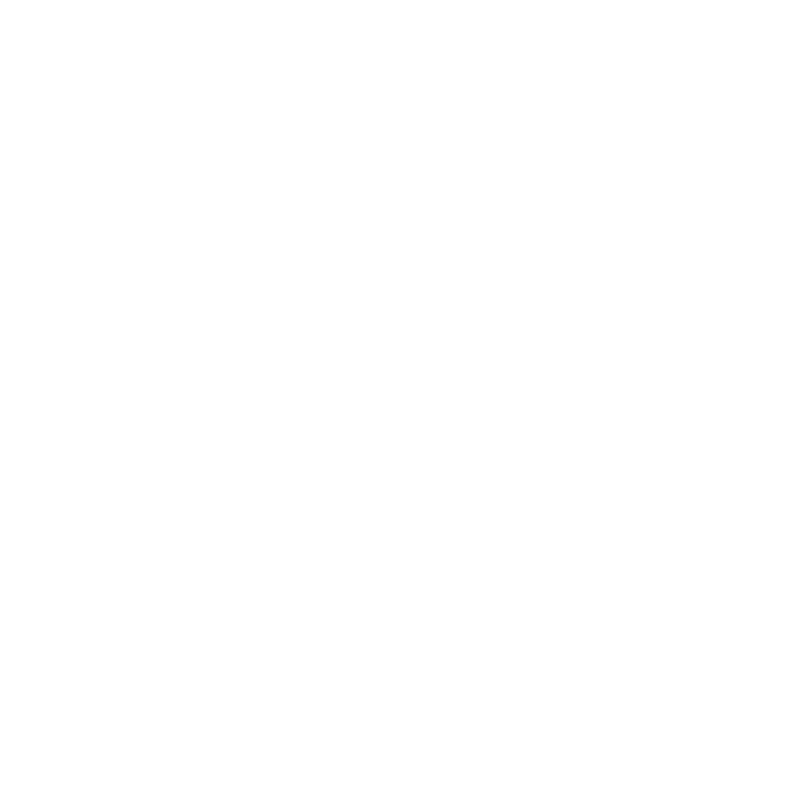
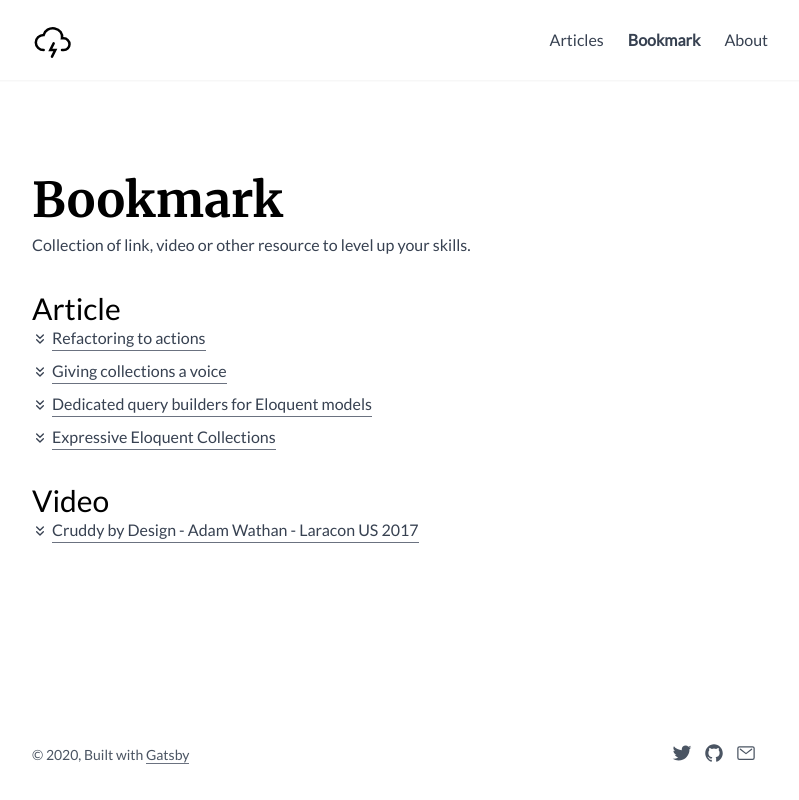
Before and after one commit to jokosusilo/site, a Gatsby site: page /bookmark in a window 1280 px wide. Before the commit this address had no page. Shown: the whole page, without its empty margins (240-1039 px from the left). Built offline with nearby package versions, Linux system fonts and the light colour scheme; Gatsby itself is replaced by a stand-in of ours.

Commit message:
Update dep and rename recommendation to bookmark

```diff
--- a/gatsby-config.js
+++ b/gatsby-config.js
@@ -48,17 +48,10 @@ module.exports = {
       },
     },
     {
-      resolve: `gatsby-plugin-prefetch-google-fonts`,
+      resolve: `gatsby-plugin-google-fonts`,
       options: {
-        fonts: [
-          {
-            family: `Lato`,
-          },
-          {
-            family: `Merriweather`,
-            variants: [`700`],
-          },
-        ],
+        fonts: [`Lato`, `Merriweather\:700`],
+        display: "swap",
       },
     },
     {
--- a/src/components/recommendation-link.js
+++ b/src/components/bookmark-link.js
@@ -1,13 +1,13 @@
 import React from "react"
 import PropTypes from "prop-types"
 
-const RecommendationLink = ({ type, title, link }) => (
+const BookmarkLink = ({ type, title, link }) => (
   <a
     href={link}
     title={`${type === `article` ? `Read more` : `Watch`} - ${title}`}
     className="flex items-center mt-0 text-gray-700 hover:text-black hover:border-black group"
     target="_blank"
-    rel="noreferrer"
+    rel="noreferrer noopener"
   >
     <svg
       viewBox="0 0 24 24"
@@ -29,14 +29,14 @@ const RecommendationLink = ({ type, title, link }) => (
   </a>
 )
 
-RecommendationLink.propTypes = {
+BookmarkLink.propTypes = {
   type: PropTypes.string.isRequired,
   title: PropTypes.string.isRequired,
   link: PropTypes.string.isRequired,
 }
 
-RecommendationLink.defaultProps = {
+BookmarkLink.defaultProps = {
   type: `article`,
 }
 
-export default RecommendationLink
+export default BookmarkLink
--- a/src/components/header.js
+++ b/src/components/header.js
@@ -29,11 +29,11 @@ const Header = () => (
             Articles
           </Link>
           <Link
-            to="/recommendation/"
+            to="/bookmark/"
             className="hover:text-black hover:border-black"
             activeClassName="font-bold"
           >
-            Recommendation
+            Bookmark
           </Link>
           <Link
             to="/about/"
--- a/src/components/layout.js
+++ b/src/components/layout.js
@@ -20,7 +20,7 @@ const Layout = ({ children }) => {
   return (
     <>
       <Helmet>
-        <body className="flex flex-col justify-between min-h-screen text-base leading-normal text-black" />
+        <body className="flex flex-col justify-between min-h-screen font-sans text-base leading-normal text-black" />
       </Helmet>
       <Header siteTitle={data.site.siteMetadata.title} />
       <main className="container flex-1 w-full max-w-3xl px-4 pt-12 mx-auto md:pt-24">
--- /dev/null
+++ b/src/pages/bookmark.js
@@ -0,0 +1,35 @@
+import React from "react"
+import Layout from "../components/layout"
+import PageTitle from "../components/page-title"
+import BookmarkLink from "../components/bookmark-link"
+import SEO from "../components/seo"
+
+import bookmarkArticle from "../content/bookmark-article.json"
+import bookmarkVideo from "../content/bookmark-video.json"
+
+const BookMarkPage = () => (
+  <Layout>
+    <SEO title="Bookmark" description="Collection of link, video or other resource to level up your skills." />
+
+    <PageTitle>Bookmark</PageTitle>
+    <p className="mt-2 text-gray-700">
+      Collection of link, video or other resource to level up your skills.
+    </p>
+
+    <h2 className="mt-8 text-3xl">Article</h2>
+    <div className="space-y-2">
+      {bookmarkArticle.map((item, index) => (
+        <BookmarkLink key={index} type="article" title={item.title} link={item.link} />
+      ))}
+    </div>
+
+    <h2 className="mt-8 text-3xl">Video</h2>
+    <div className="space-y-2">
+      {bookmarkVideo.map((item, index) => (
+        <BookmarkLink key={index} type="video" title={item.title} link={item.link} />
+      ))}
+    </div>
+  </Layout>
+)
+
+export default BookMarkPage
--- a/src/pages/recommendation.js
+++ /dev/null
@@ -1,35 +0,0 @@
-import React from "react"
-import Layout from "../components/layout"
-import PageTitle from "../components/page-title"
-import RecommendationLink from "../components/recommendation-link"
-import SEO from "../components/seo"
-
-import recommendationArticle from "../content/recommendation-article.json"
-import recommendationVideo from "../content/recommendation-video.json"
-
-const RecommendationPage = () => (
-  <Layout>
-    <SEO title="Recommendation" description="Collection of link, video or other resource to level up your skills." />
-
-    <PageTitle>Recommendation</PageTitle>
-    <p className="mt-2 text-gray-700">
-      Collection of link, video or other resource to level up your skills.
-    </p>
-
-    <h2 className="mt-8 text-3xl">Article</h2>
-    <div className="space-y-2">
-      {recommendationArticle.map((item, index) => (
-        <RecommendationLink key={index} type="article" title={item.title} link={item.link} />
-      ))}
-    </div>
-
-    <h2 className="mt-8 text-3xl">Video</h2>
-    <div className="space-y-2">
-      {recommendationVideo.map((item, index) => (
-        <RecommendationLink key={index} type="video" title={item.title} link={item.link} />
-      ))}
-    </div>
-  </Layout>
-)
-
-export default RecommendationPage
--- a/src/style.scss
+++ b/src/style.scss
@@ -1,10 +1,6 @@
 @tailwind base;
 @tailwind components;
 @tailwind utilities;
-
-html{
-    font-family: 'Lato', sans-serif;
-}
 
 #gatsby-focus-wrapper{
     @apply flex flex-col min-h-screen;
--- a/tailwind.config.js
+++ b/tailwind.config.js
@@ -1,27 +1,14 @@
 const defaultTheme = require('tailwindcss/defaultTheme')
 
 module.exports = {
-  experimental: {
-    uniformColorPalette: true,
+  purge: ["./src/**/*.{js,jsx,ts,tsx}"],
+  theme: {
+    fontFamily: {
+      'sans': ['Lato', defaultTheme.fontFamily.sans]
     },
-  future: {
-    removeDeprecatedGapUtilities: true,
-    purgeLayersByDefault: true,
-    defaultLineHeights: true,
-    standardFontWeights: true,
-  },
-  purge: {
-    // mode: "all",
-    content: [
-      "./src/**/*.js",
-      "./src/**/*.jsx",
-      "./src/**/*.ts",
-      "./src/**/*.tsx",
-    ],
-  },
-  theme: {
+    extend: {
       typography: {
-      default: {
+        DEFAULT: {
           css: {
             color: "#2d3748",
             a: {
@@ -35,6 +22,7 @@ module.exports = {
           },
         },
       },
+    }
   },
   variants: {
     borderColor: ["responsive", "hover", "focus", "group-hover"],
```
Also changed, not shown: package.json (+7 -5 lines), src/content/bookmark-article.json (renamed from src/content/recommendation-article.json), src/content/bookmark-video.json (renamed from src/content/recommendation-video.json), 1 other file. Lines whose indentation alone changed are shown as unchanged.
